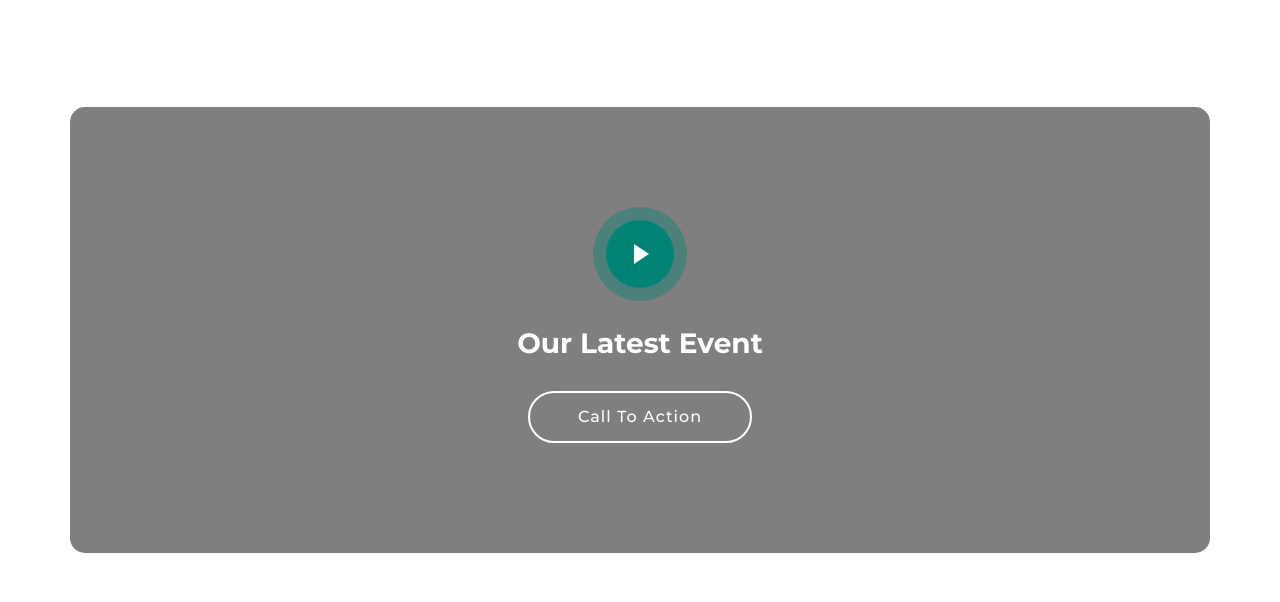
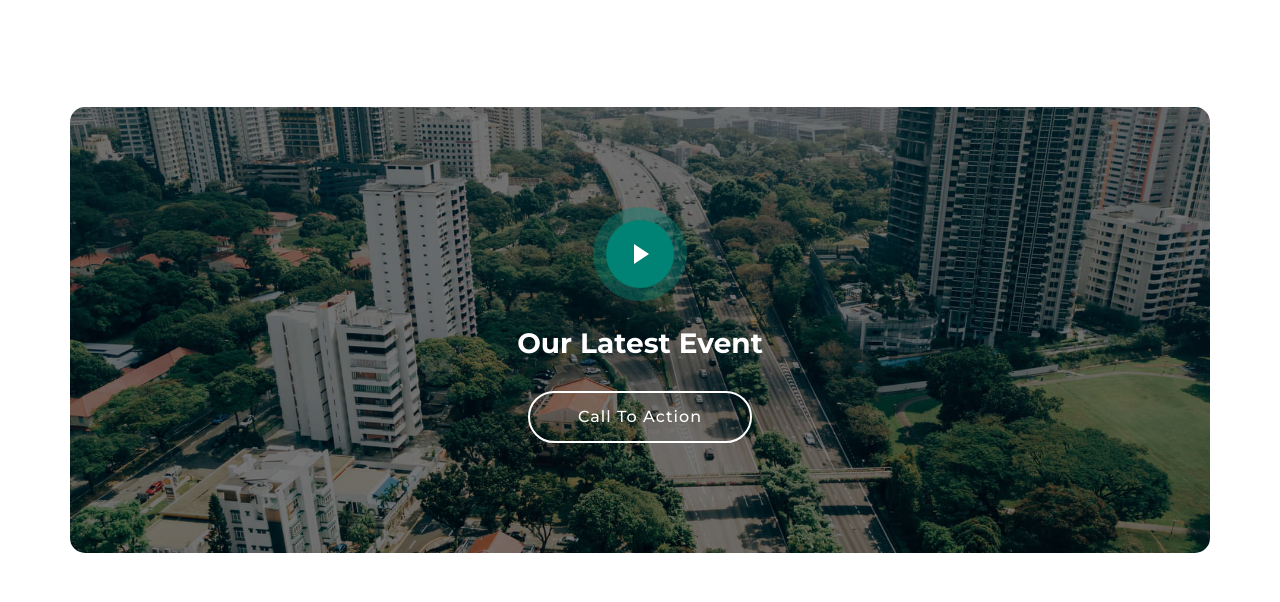
Before and after one commit to falahrizqullah/Mandiri-Experience, a plain HTML site: page index.html in a window 1280 px wide. Shown: the part 1959-2561 px from the top of the page. Drawn offline with nearby package versions, Linux system fonts and the light colour scheme.

Commit message:
Update main.css

```diff
--- a/css/main.css
+++ b/css/main.css
@@ -741,7 +741,7 @@ section {
 # Call To Action Section
 --------------------------------------------------------------*/
 .call-to-action .container {
-  background: linear-gradient(rgba(0, 0, 0, 0.5), rgba(0, 0, 0, 0.5)), url("../img/cta-bg.jpg") center center;
+  background: linear-gradient(rgba(0, 0, 0, 0.5), rgba(0, 0, 0, 0.5)), url("../cta-bg.jpg") center center;
   background-size: cover;
   padding: 100px 60px;
   border-radius: 15px;
```
